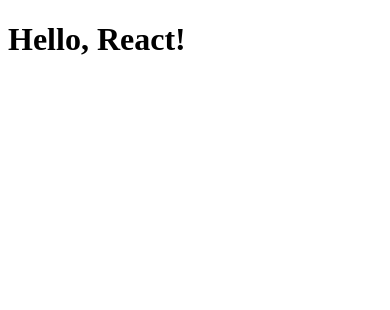
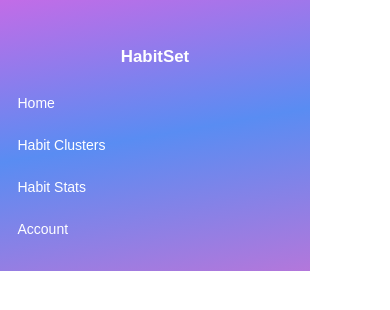
Before and after one commit to ramtin-matin/Habit-Tracker, a React app in the folder frontend/: page / in a window 390 px wide. Shown: the top 310 px of the page. Built offline with nearby package versions, Linux system fonts and the light colour scheme.

Commit message:
Built sidebar foundation

```diff
--- a/frontend/package.json
+++ b/frontend/package.json
@@ -3,7 +3,6 @@
   "version": "1.0.0",
   "main": "index.js",
   "scripts": {
-
     "start": "webpack serve --mode development",
     "test": "echo \"Error: no test specified\" && exit 1"
   },
@@ -16,9 +15,12 @@
     "@babel/preset-env": "^7.26.0",
     "@babel/preset-react": "^7.26.3",
     "babel-loader": "^9.2.1",
+    "css-loader": "^7.1.2",
     "html-webpack-plugin": "^5.6.3",
     "react": "^18.3.1",
     "react-dom": "^18.3.1",
+    "react-icons": "^5.4.0",
+    "style-loader": "^4.0.0",
     "webpack": "^5.97.1",
     "webpack-cli": "^6.0.1",
     "webpack-dev-server": "^5.2.0"
--- a/frontend/public/index.html
+++ b/frontend/public/index.html
@@ -7,6 +7,7 @@
     <title>Document</title>
   </head>
   <body>
-    <div id="root"></div>
+    <div id="main"></div>
+    <script src="index.js"></script>
   </body>
 </html>
--- /dev/null
+++ b/frontend/src/App.js
@@ -0,0 +1,14 @@
+import React from 'react';
+import Sidebar from './components/Sidebar';
+
+const App = () => {
+  return (
+    <div style={{ display: "flex" }}>
+      <Sidebar />
+      <div style={{ flex: 1, padding: "40px" }}>
+      </div>
+    </div>
+  );
+};
+
+export default App
--- /dev/null
+++ b/frontend/src/components/sidebar.css
@@ -0,0 +1,134 @@
+/* Sidebar Styling */
+.sidebar {
+  height: 98vh;
+  width: 25%;
+  background: linear-gradient(-10deg, rgb(179, 119, 219), hwb(220 35% 5%), #c26ce7);
+  color: white;
+  display: flex;
+  flex-direction: column;
+  align-items: center;
+  border-radius: 35px;
+  margin-top: 1vh;
+  margin-left: 1vh;
+  transition: all 0.3s ease;
+}
+
+.sidebar-logo {
+  font-size: 4.5vh;
+  font-family: "Futura", sans-serif;
+  margin-top: 10vh;
+  font-weight: bold;
+  margin-bottom: 1vh;
+  transition: background 0.3s ease, transform 0.4s;
+  cursor: default;
+}
+
+.sidebar-icon {
+  margin-right: 3vh;
+  font-size: 2.5vh;
+}
+
+
+.sidebar-menu {
+  list-style: none;
+  padding: 0;
+  width: 100%;
+  display: flex;
+  flex-direction: column;
+  align-items: center;
+  margin-top: 4vh;
+}
+
+.sidebar-item {
+  width: 100%;
+  padding: 2vh;
+  font-size: 2.5vh;
+  text-align: center;
+  cursor: pointer;
+  transition: background 0.3s ease, transform 0.4s;
+  font-family: "Futura", sans-serif;
+  border-radius: 8px;
+  display: flex;
+  margin-left: 65%;
+}
+
+.sidebar-item:hover {
+  transform: scale(1.03);
+
+}
+
+.sidebar-logo:hover {
+  transform: scale(1.04);
+}
+
+/* Medium Screens (Tablets) */
+@media (max-width: 768px) {
+  .sidebar {
+    width: 35%;
+    border-radius: 20px;
+    margin-left: 0.5vh;
+    margin-right: 0.5vh;
+  }
+
+  .sidebar-icon {
+    margin-right: 2vh;
+    font-size: 2vh;
+  }
+
+  font-size: 3.5vh;
+  .sidebar-logo {
+    margin-top: 8vh;
+    margin-bottom: 2vh;
+  }
+
+
+  .sidebar-menu {
+    align-items: flex-start;
+    margin-left: 10px;
+  }
+
+  .sidebar-item {
+    font-size: 18px;
+    padding: 12px;
+    width: 90%;
+  }
+}
+
+/* Small Screens (Phones) */
+@media (max-width: 480px) {
+  .sidebar {
+    width: 100%;
+    height: auto;
+    border-radius: 0;
+    margin: 0;
+    padding: 5px;
+  }
+
+  .sidebar-icon {
+    margin-right: 1.5vh;
+    font-size: 1.8vh;
+  }
+
+  .sidebar-logo {
+    font-size: 2vh;
+    margin-bottom: 5px;
+    margin-top: 5vh;
+  }
+
+  .sidebar-menu {
+    align-items: center;
+    margin-top: 10px;
+  }
+
+  .sidebar-item {
+    font-size: 14px;
+    padding: 8px;
+    width: 95%;
+    text-align: center;
+    margin: 5px 0;
+  }
+
+  .sidebar-item:hover {
+    transform: scale(1.02);
+  }
+}
--- /dev/null
+++ b/frontend/src/components/sidebar.js
@@ -0,0 +1,18 @@
+import React, { useState } from 'react';
+import './sidebar.css';
+
+const Sidebar = () => {
+  return (
+  <div className="sidebar">
+    <h2 className="sidebar-logo">HabitSet</h2>
+    <ul className="sidebar-menu">
+      <li className="sidebar-item sidebar-item--active">Home</li>
+      <li className="sidebar-item">Habit Clusters</li>
+      <li className="sidebar-item">Habit Stats</li>
+      <li className="sidebar-item">Account</li>
+    </ul>
+  </div>
+  );
+};
+
+export default Sidebar;
--- /dev/null
+++ b/frontend/src/index.css
@@ -0,0 +1,5 @@
+html, body {
+  height: 100%;
+  margin: 0;
+  padding: 0;
+}
--- a/frontend/src/index.js
+++ b/frontend/src/index.js
@@ -1,9 +1,8 @@
-import React from 'react';
+import React, { useState } from 'react';
 import ReactDOM from 'react-dom';
-
-const App = () => {
-  return <h1>Hello, React!</h1>;
-};
+import './index.css';
+import App from './App.js';
 
 
-ReactDOM.render(<App />, document.getElementById('root'));
+
+ReactDOM.render(<App />, document.getElementById('main'))
```
Also changed, not shown: 1 other file (tests, documents, lock files or other folders).
